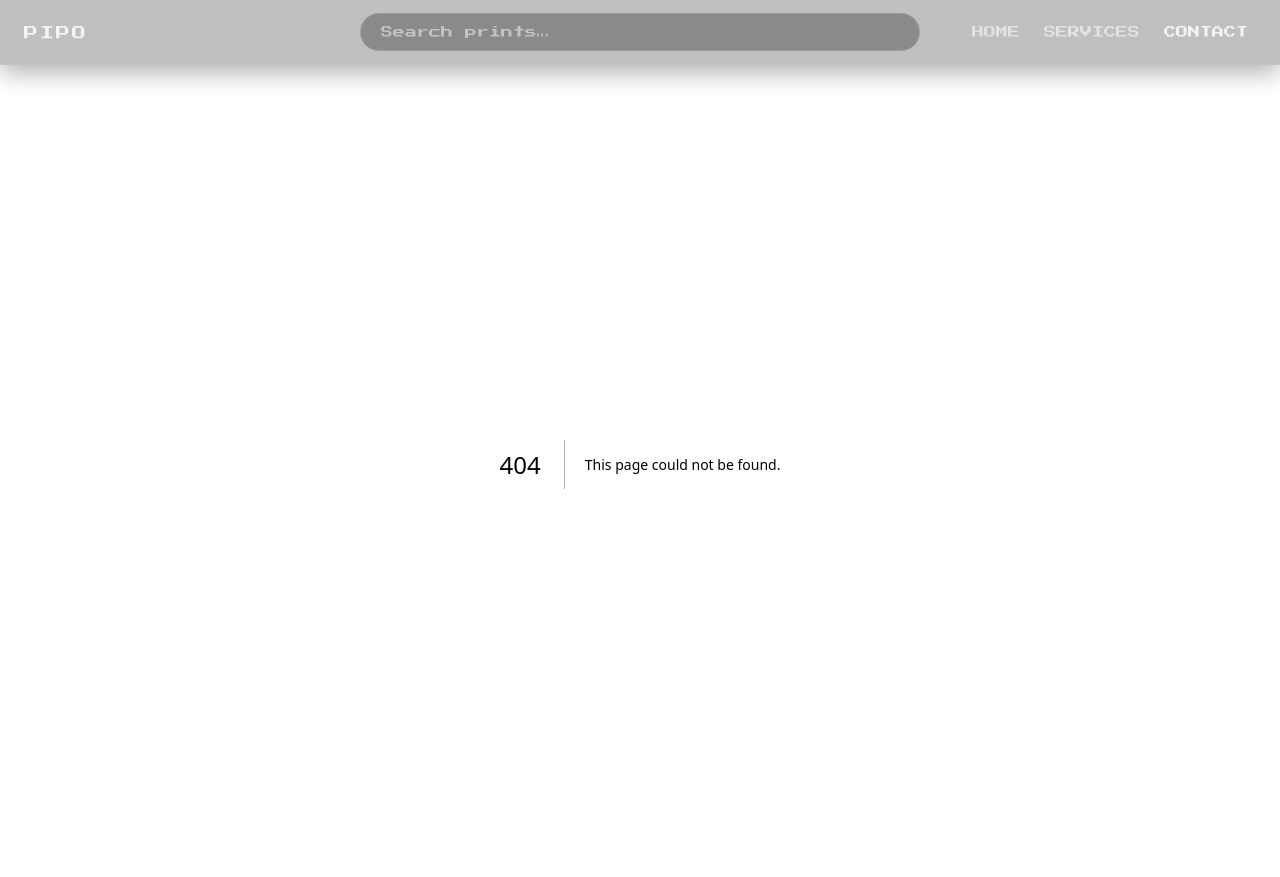
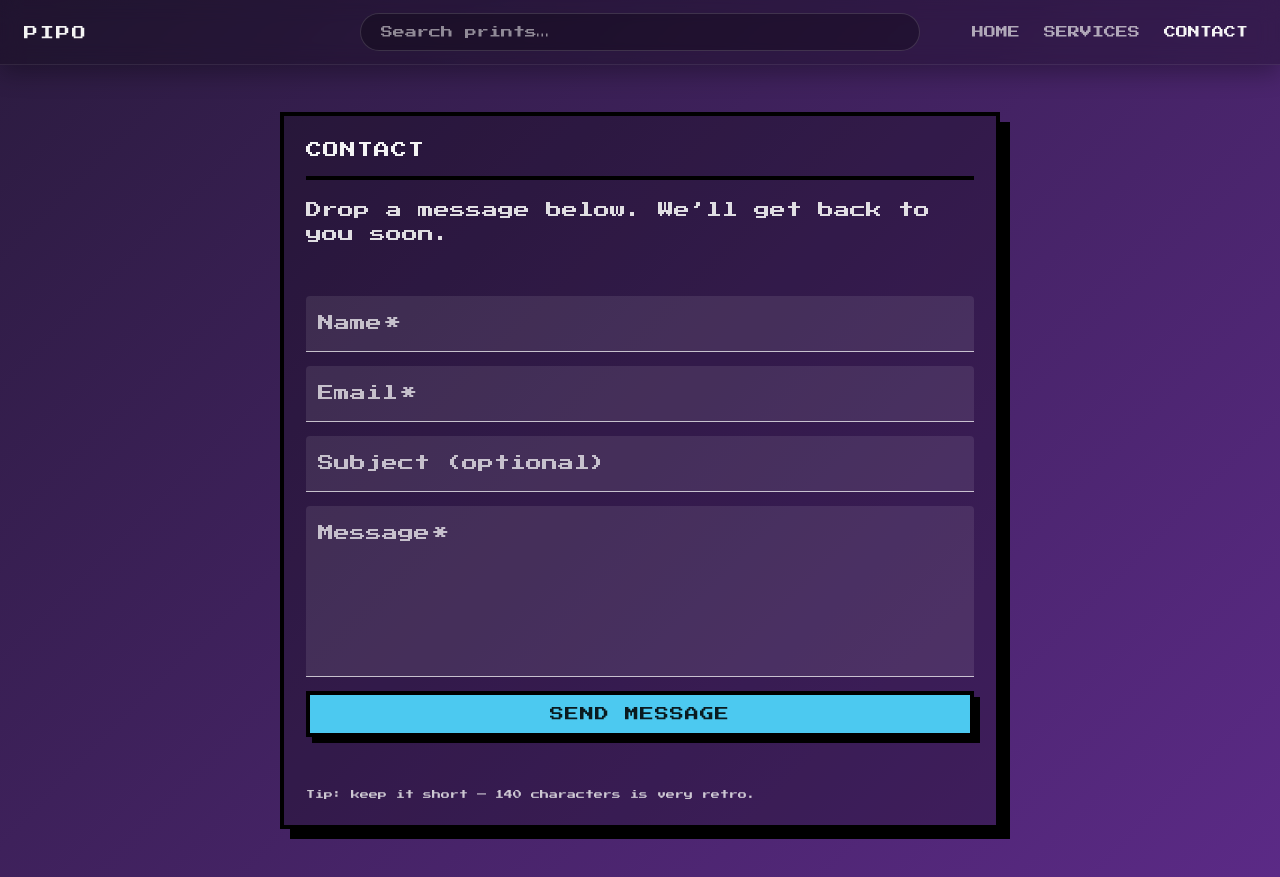
Before and after one commit to Vaiciulenas/pipo, a Next.js app: page /contact in a window 1280 px wide. Before the commit this address had no page. Built offline with nearby package versions, Linux system fonts and the light colour scheme; some icons are missing.

Commit message:
intergrating css

```diff
--- /dev/null
+++ b/app/contact/contact.module.css
@@ -0,0 +1,91 @@
+.page {
+  padding: 48px 16px;
+}
+
+/* Main pixel window */
+.card {
+  max-width: 720px;
+  margin: 0 auto;
+
+  /* Use your global background colors; keep it crisp */
+  background: rgba(0, 0, 0, 0.25);
+
+  border: 4px solid #000;
+  box-shadow: 10px 10px 0 #000;
+
+  padding: 22px;
+}
+
+/* Pixel “header bar” vibe */
+.header {
+  display: flex;
+  align-items: center;
+  justify-content: space-between;
+  gap: 12px;
+
+  margin-bottom: 18px;
+  padding-bottom: 14px;
+
+  border-bottom: 4px solid #000;
+}
+
+.title {
+  margin: 0;
+  font-size: 18px;
+  line-height: 1.4;
+  text-transform: uppercase;
+  letter-spacing: 1px;
+}
+
+
+.subtitle {
+  margin: 0 0 18px 0;
+  font-size: 10px;
+  line-height: 1.8;
+  opacity: 0.9;
+}
+
+/* Form layout */
+.form {
+  display: flex;
+  flex-direction: column;
+  gap: 14px;
+  margin: 50px 0;
+}
+
+/* The “pixel” button */
+.submit {
+  margin-top: 10px;
+  height: 46px;
+
+  border: 4px solid #000 !important;
+  border-radius: 0 !important;
+
+  box-shadow: 6px 6px 0 #000 !important;
+  text-transform: uppercase !important;
+  letter-spacing: 1px !important;
+}
+
+.submit:active {
+  transform: translate(2px, 2px);
+  box-shadow: 4px 4px 0 #000 !important;
+}
+
+/* Small helper text at bottom */
+.hint {
+  margin-top: 14px;
+  font-size: 9px;
+  line-height: 1.8;
+  opacity: 0.8;
+}
+
+/* Mobile tweaks */
+@media (max-width: 480px) {
+  .card {
+    padding: 16px;
+    box-shadow: 7px 7px 0 #000;
+  }
+  .title {
+    font-size: 16px;
+  }
+}
--- /dev/null
+++ b/app/contact/page.tsx
@@ -0,0 +1,186 @@
+"use client";
+
+import { useState } from "react";
+import {
+  Alert,
+  Box,
+  Button,
+  CircularProgress,
+  Container,
+  Snackbar,
+  TextField,
+  Typography,
+} from "@mui/material";
+import styles from "./contact.module.css";
+
+type FormState = {
+  name: string;
+  email: string;
+  subject: string;
+  message: string;
+};
+
+const initialState: FormState = {
+  name: "",
+  email: "",
+  subject: "",
+  message: "",
+};
+
+export default function ContactPage() {
+  const [form, setForm] = useState<FormState>(initialState);
+  const [loading, setLoading] = useState(false);
+
+  const [toast, setToast] = useState<{
+    open: boolean;
+    severity: "success" | "error";
+    message: string;
+  }>({ open: false, severity: "success", message: "" });
+
+  const handleChange =
+    (key: keyof FormState) =>
+    (e: React.ChangeEvent<HTMLInputElement | HTMLTextAreaElement>) => {
+      setForm((prev) => ({ ...prev, [key]: e.target.value }));
+    };
+
+  const validate = () => {
+    if (!form.name.trim()) return "Please enter your name.";
+    if (!form.email.trim()) return "Please enter your email.";
+    if (!/^\S+@\S+\.\S+$/.test(form.email)) return "Please enter a valid email.";
+    if (!form.message.trim()) return "Please enter a message.";
+    return null;
+  };
+
+  const handleSubmit = async (e: React.FormEvent) => {
+    e.preventDefault();
+
+    const error = validate();
+    if (error) {
+      setToast({ open: true, severity: "error", message: error });
+      return;
+    }
+
+    setLoading(true);
+    try {
+      const res = await fetch("/api/contact", {
+        method: "POST",
+        headers: { "Content-Type": "application/json" },
+        body: JSON.stringify(form),
+      });
+
+      const data = (await res.json()) as { ok: boolean; error?: string };
+      if (!res.ok || !data.ok) throw new Error(data.error || "Something went wrong.");
+
+      setForm(initialState);
+      setToast({ open: true, severity: "success", message: "Message sent!" });
+    } catch (err) {
+      setToast({
+        open: true,
+        severity: "error",
+        message: err instanceof Error ? err.message : "Failed to send message.",
+      });
+    } finally {
+      setLoading(false);
+    }
+  };
+
+
+  return (
+    <Container maxWidth={false} className={styles.page}>
+      <Box className={styles.card}>
+        <div className={styles.header}>
+          <Typography component="h1" className={styles.title}>
+            Contact
+          </Typography>
+        </div>
+
+        <Typography className={styles.subtitle}>
+          Drop a message below. We’ll get back to you soon.
+        </Typography>
+
+        <Box component="form" onSubmit={handleSubmit} className={styles.form}>
+          <TextField
+            label="Name"
+            value={form.name}
+            onChange={handleChange("name")}
+            fullWidth
+            required
+            variant="filled"
+          />
+
+          <TextField
+            label="Email"
+            value={form.email}
+            onChange={handleChange("email")}
+            fullWidth
+            required
+            type="email"
+            variant="filled"
+          />
+
+          <TextField
+            label="Subject (optional)"
+            value={form.subject}
+            onChange={handleChange("subject")}
+            fullWidth
+            variant="filled"
+          />
+
+          <TextField
+            label="Message"
+            value={form.message}
+            onChange={handleChange("message")}
+            fullWidth
+            required
+            multiline
+            minRows={6}
+            variant="filled"
+          />
+
+          <Button
+            type="submit"
+            variant="contained"
+            disableElevation
+            disabled={loading}
+            className={styles.submit}
+          >
+            {loading ? (
+              <>
+                <CircularProgress size={18} style={{ marginRight: 8 }} />
+                Sending...
+              </>
+            ) : (
+              "Send Message"
+            )}
+          </Button>
+        </Box>
+
+        <div className={styles.hint}>
+          Tip: keep it short — 140 characters is very retro.
+        </div>
+      </Box>
+
+      <Snackbar
+        open={toast.open}
+        autoHideDuration={4000}
+        onClose={() => setToast((t) => ({ ...t, open: false }))}
+        anchorOrigin={{ vertical: "bottom", horizontal: "center" }}
+      >
+        <Alert
+          onClose={() => setToast((t) => ({ ...t, open: false }))}
+          severity={toast.severity}
+          variant="filled"
+          sx={{
+            borderRadius: 0,
+            border: "4px solid #000",
+            boxShadow: "6px 6px 0 #000",
+            fontFamily: "inherit",
+            letterSpacing: "1px",
+          }}
+        >
+          {toast.message}
+        </Alert>
+      </Snackbar>
+    </Container>
+  );
+}
--- /dev/null
+++ b/app/services/page.tsx
@@ -0,0 +1,7 @@
+import Box from "@mui/material/Box";
+
+export default function ContactPage() {
+    return (
+        <Box></Box>
+    );
+}
```
Also changed, not shown: 1 other file (tests, documents, lock files or other folders).
